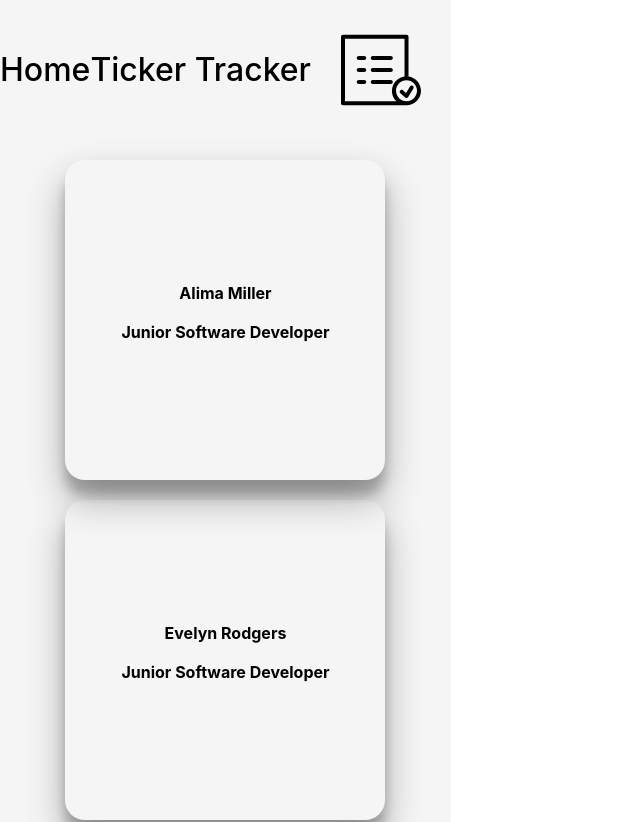
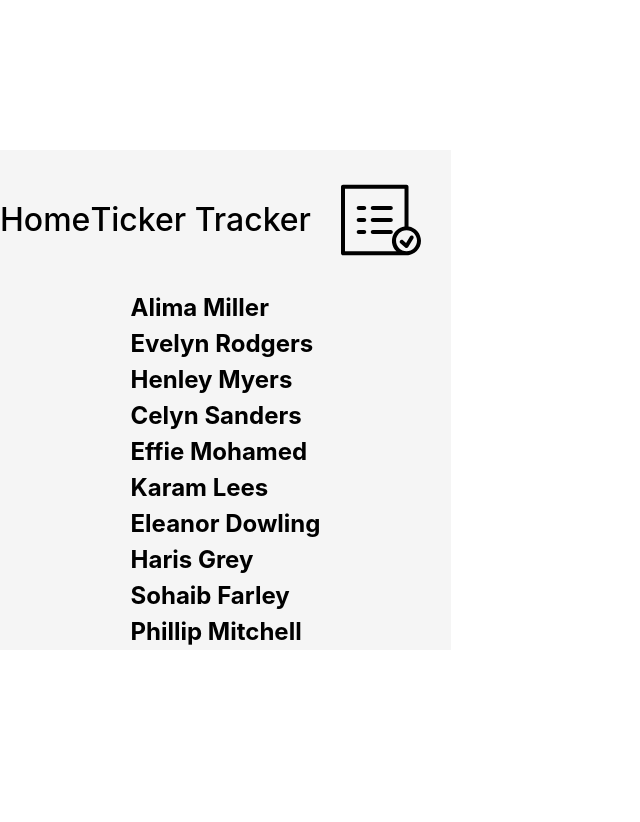
Before and after one commit to maxswaine/react-ticket-project, a React (Vite) app: page / in a window 1280 px wide. Shown: the top 822 px of the page, without its empty margins (0-640 px from the left). After the commit the page ends 800 px from the top, so only its background shows below. Built offline with nearby package versions, Linux system fonts and the light colour scheme.

Commit message:
changed some features of the tickets. made more elements

```diff
--- a/src/App.tsx
+++ b/src/App.tsx
@@ -4,6 +4,7 @@ import Nav from "./components/Nav/Nav";
 import TicketCardLayout from "./components/Container/TicketCardContainer/TicketCardContainer";
 import { BrowserRouter, Route, Routes } from "react-router-dom";
 import NameCardContainer from "./components/Container/NameCardContainer/NameCardContainer";
+import ProfileCard from "./components/ProfileCard/ProfileCard";
 
 const App = () => {
   return (
@@ -20,6 +21,10 @@ const App = () => {
             path="profiles"
             element={<NameCardContainer teamMembers={team} />}
           />
+          <Route
+            path="/profiles/:id"
+            element={<ProfileCard teamMembers={team} />}
+          />
         </Routes>
       </div>
     </BrowserRouter>
--- /dev/null
+++ b/src/components/Container/NameCardContainer/NameCardContainer.scss
@@ -0,0 +1,3 @@
+.name-card__header {
+  color: black;
+}
--- a/src/components/Container/NameCardContainer/NameCardContainer.tsx
+++ b/src/components/Container/NameCardContainer/NameCardContainer.tsx
@@ -1,5 +1,6 @@
 import { TeamMember } from "../../../types/Team";
-import NameCard from "../../NameCard/NameCard";
+import "./NameCardContainer.scss";
+import { Link } from "react-router-dom";
 
 type NameCardContainerProps = {
   teamMembers: TeamMember[];
@@ -11,7 +12,9 @@ const NameCardContainer = ({ teamMembers }: NameCardContainerProps) => {
   return (
     <div className="name-card__container">
       {team.map((member) => (
-        <NameCard key={member.id} name={member.name} role={member.role} />
+        <Link key={member.id} to={`/profiles/${member.id}`}>
+          <h2 className="name-card__header">{member.name}</h2>
+        </Link>
       ))}
     </div>
   );
--- a/src/components/NameCard/NameCard.tsx
+++ b/src/components/NameCard/NameCard.tsx
@@ -1,14 +1,25 @@
+import { TeamMember } from "../../types/Team";
+
 type NameCardProps = {
-  name: string;
-  role: string;
+  teamMember: TeamMember;
 };
 
-const NameCard = ({ name, role }: NameCardProps) => {
+const NameCard = ({ teamMember }: NameCardProps) => {
   return (
-      <div className="team-card">
-        <h3 className="team-card__name">{name}</h3>
-        <h3 className="team-card__role">{role}</h3>
-      </div>
+    <div className="team-card">
+      <h3 className="team-card__heading">{teamMember.name}</h3>
+      <h3 className="team-card__heading">{teamMember.role}</h3>
+      <h3 className="team-card__heading">Profile</h3>
+      <ul>
+        <li>Experience: {teamMember.profile.experience}</li>
+        <li>Department: {teamMember.profile.department}</li>
+        <li>Tech Stack: {teamMember.profile.techstack}</li>
+      </ul>
+      <img
+        src={teamMember.profile.profilePicture}
+        alt={`${teamMember.name}'s profile picture`}
+      />
+    </div>
   );
 };
 export default NameCard;
--- /dev/null
+++ b/src/components/ProfileCard/ProfileCard.tsx
@@ -0,0 +1,23 @@
+import "./ProfileCard.scss";
+import { TeamMember } from "../../types/Team";
+import NameCard from "../NameCard/NameCard";
+import { useParams } from "react-router-dom";
+
+type ProfileCardProps = {
+  teamMembers: TeamMember[];
+};
+
+const ProfileCard = ({ teamMembers }: ProfileCardProps) => {
+  const { id } = useParams();
+
+  if (id === undefined) return <p>Employee ID not provided</p>;
+
+  const memberId = parseInt(id);
+  const member = teamMembers.find((teamMember) => teamMember.id === memberId);
+
+  if (!member) return <p>Cannot find employee with that id</p>;
+
+  return <NameCard teamMember={member} />;
+};
+
+export default ProfileCard;
--- a/src/components/TicketCard/TicketCard.tsx
+++ b/src/components/TicketCard/TicketCard.tsx
@@ -1,3 +1,4 @@
+import { Link } from "react-router-dom";
 import { TeamMember } from "../../types/Team";
 import Counter from "../Counter/Counter";
 import NameCard from "../NameCard/NameCard";
@@ -11,14 +12,15 @@ const TicketCard = ({ teamMember }: CardProps) => {
   return (
     <div>
       {teamMember.map((individualMember) => (
-        <div key={individualMember.id} className="ticket-card">
-          <NameCard name={individualMember.name} role={individualMember.role} />
-          <Counter />
-        </div>
+        <Link key={individualMember.id} to={`/profiles/${individualMember.id}`}>
+          <div key={individualMember.id} className="ticket-card">
+            <NameCard teamMember={individualMember} />
+            <Counter />
+          </div>
+        </Link>
       ))}
     </div>
   );
 };
 
-
 export default TicketCard;
```
Also changed, not shown: src/components/ProfileCard/ProfileCard.scss (added).
